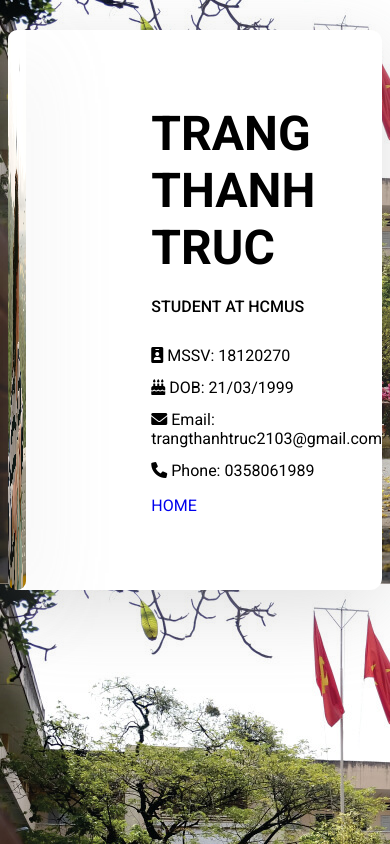
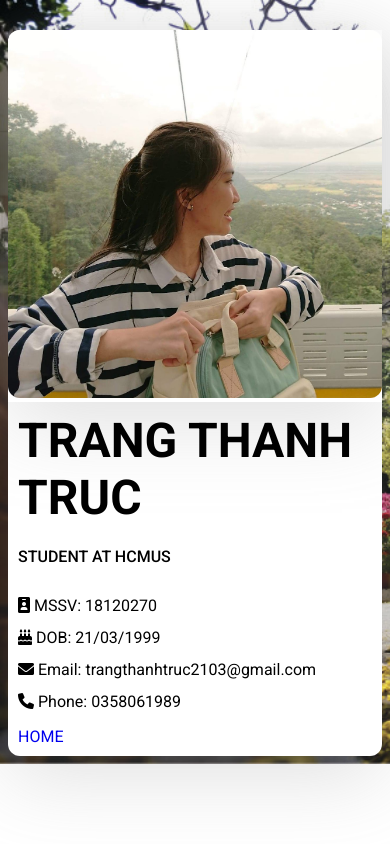
Before and after one commit to kimnamlhn/team-member, a plain HTML site: page members/18120270/18120270.html in a window 390 px wide. Drawn offline with Linux system fonts and the light colour scheme.

Commit message:
reponsive css

```diff
--- a/styles.css
+++ b/styles.css
@@ -6,6 +6,9 @@ body {
     font-family: "Roboto", sans-serif;
     font-weight: normal;
     text-align: center;
+    background-repeat: no-repeat;
+    background-size: cover;
+
 }
 
 .container {
@@ -87,3 +90,54 @@ h1 {
 
 
 /* end personal member page */
+
+
+
+
+/* reposive  */
+
+/* Screen size is 601px or more */
+@media only screen and (min-width: 601px) {
+
+  }
+
+/* Screen size is 600px or less */
+@media only screen and (max-width: 600px) {
+
+
+/* team member page */
+.container{
+    display: flex;
+    flex-direction: column;
+}
+
+.team-img{
+    width: 100%;
+    height: 100%;
+    margin-left: 50px;
+}
+
+body{
+    background-size: cover;
+    background-repeat: no-repeat;
+}
+
+/* end team member page */
+
+
+/* personal page */
+.personal-image{
+    margin-right: 0 !important;
+    height: auto;
+    width: auto;
+}
+
+.personal-info{
+    margin: 10px 10px 10px;
+}
+
+/* end personal page */
+
+}
+
+/* end reponsive */
```
